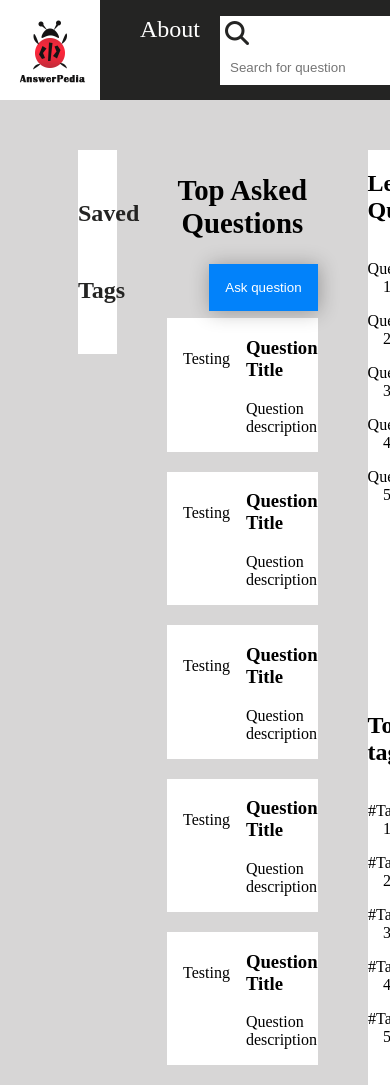
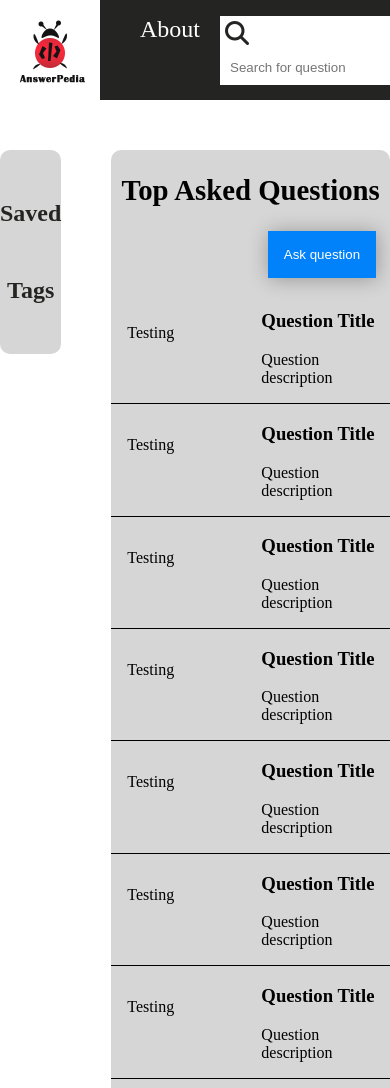
Before and after one commit to giaongo/Answerpedia, a plain HTML site: page ui/index.html in a window 390 px wide. Shown: the top 1088 px of the page. Drawn offline with Linux system fonts and the light colour scheme.

Commit message:
fixing index.js

```diff
--- a/ui/css/style.css
+++ b/ui/css/style.css
@@ -107,7 +107,7 @@ button:active {
 }
 
 #feed {
-    background-color: var(--light-grey);
+    /* background-color: var(--light-grey); */
     display:flex;
     padding-top: var(--padding-large);
 }
@@ -115,14 +115,17 @@ button:active {
 #feed .allQuestionsContainer {
     flex:5;
     margin:0 var(--margin-large);
-    background-color: var(w);
+    /* margin: 2%; */
+    width: 60%;
+    background-color: var(--light-grey);
+    border-radius: 10px;
 }
 #feed nav {
     margin-left: 20%;
-    width: 10%;
-    /* background-color:var(--pink-grey); */
-    background-color: var(--white);
+    width: fit-content;
+    background-color: var(--light-grey);
     height:100%;
+    border-radius: 10px;
 }
 #feed ul {
     list-style-type: none;
@@ -140,11 +143,6 @@ button:active {
     font-size:var(--font-heading-medium);
 }
 
-.allQuestionsContainer {
-    margin: 2%;
-    width: 60%;
-}
-
 .topAskedQuestions h2 {
     text-align: center;
     font-size: var(--font-heading-large);
@@ -153,6 +151,7 @@ button:active {
     float:right;
     background-color: var(--light-blue);
     border: none;
+    margin-right: 5%;
     padding:var(--padding-small);
     cursor:pointer;
     box-shadow:1px 1px 20px rgba(0, 0,0,0.3);
@@ -174,12 +173,11 @@ button:active {
 }
 
 .question {
-    background-color: var(--white);
     clear: right;
-    margin-bottom: var(--margin-medium);
     display: flex;
     cursor: pointer;
-
+    border-bottom: 0.5px solid black;
+    /* border-top: 0.5px solid black; */
 }
 .question > p {
     flex-basis: 150px;
@@ -196,12 +194,14 @@ button:active {
     margin-right: 20%;
     width: 10%;
     background-color: var(--white);
+    height: 100%;
+    background-color: var(--light-grey);
+    border-radius: 10px;
 }
 #feed aside h2 {
     font-size:var(--font-heading-medium);
 }
 .legendaryContainer {
-    background-color: var(--white);
     flex:3;
 }
 
@@ -211,8 +211,23 @@ button:active {
     cursor: pointer;
 }
 .topTags {
-    background-color: var(--white);
     flex:2;
+}
+
+/*Responsive css for index.html*/
+@media screen and (max-width: 1000px) {
+    #feed aside {
+        display: none;
+    }
+    #feed nav {
+        margin-left: 0;
+    }
+
+    #feed .allQuestionsContainer {
+        margin-right: 0;
+        width: fit-content;
+    }
+
 }
 
 /* Styling for add-question.html, modify-question.html--------------------------------------------*/
--- a/ui/js/index.js
+++ b/ui/js/index.js
@@ -37,6 +37,10 @@ createQuestionCards([
     {},
     {},
     {},
+    {},
+    {},
+    {},
+    {},
     {}
 ])
 
```
